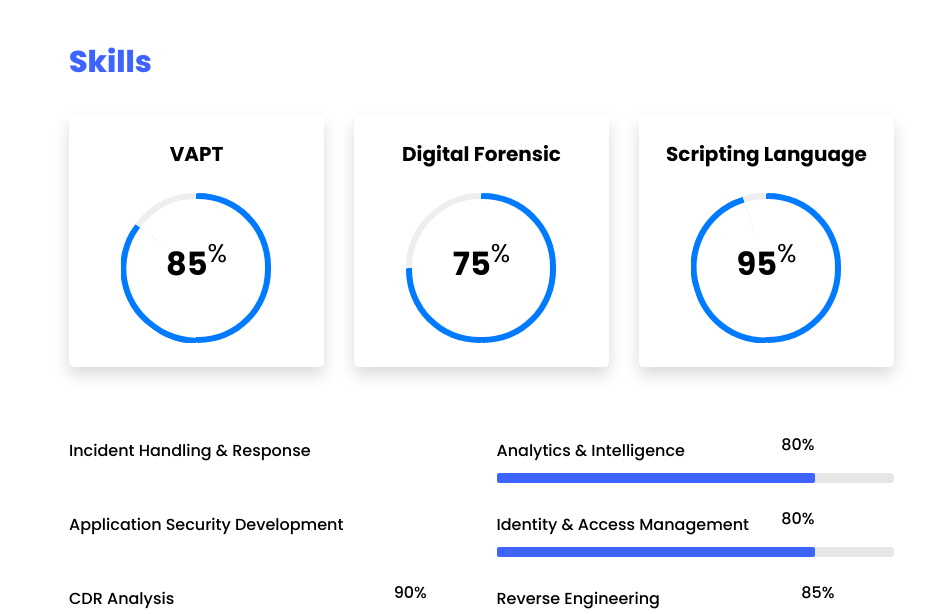
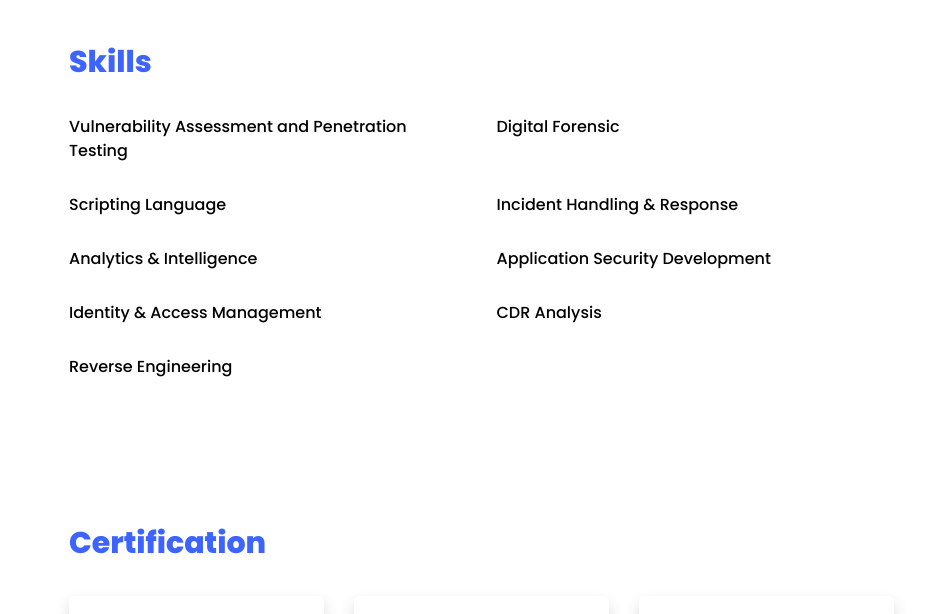
Before and after one commit to nareshkr22/nareshkr22.github.io, a plain HTML site: page index.html in a window 1280 px wide. Shown: the part 4610-5224 px from the top of the page, without its empty margins (301-1229 px from the left). Drawn offline with Linux system fonts and the light colour scheme; files whose address does not match are found by name.

Commit message:
Update index.html

```diff
--- a/index.html
+++ b/index.html
@@ -274,90 +274,25 @@
                     </div>
                     <div id="page-3" class="page three">
                         <h2 class="heading">Skills</h2>
-                        <div class="row progress-circle mb-5">
-                            <div class="col-lg-4 mb-4">
-                                <div class="bg-white rounded-lg shadow p-4">
-                                    <h2 class="h5 font-weight-bold text-center mb-4">VAPT</h2>
+                        <div class="row">
 
-                                    <!-- Progress bar 1 -->
-                                    <div class="progress mx-auto" data-value='85'>
-                                        <span class="progress-left">
-                        <span class="progress-bar border-primary"></span>
-                                        </span>
-                                        <span class="progress-right">
-                        <span class="progress-bar border-primary"></span>
-                                        </span>
-                                        <div class="progress-value w-100 h-100 rounded-circle d-flex align-items-center justify-content-center">
-                                            <div class="h2 font-weight-bold">85<sup class="small">%</sup></div>
-                                        </div>
-                                    </div>
-                                    <!-- END -->
-
-                                    <!-- Demo info
-						        <div class="row text-center mt-4">
-						          <div class="col-6 border-right">
-						            <div class="h4 font-weight-bold mb-0">28%</div><span class="small text-gray">Last week</span>
-						          </div>
-						          <div class="col-6">
-						            <div class="h4 font-weight-bold mb-0">60%</div><span class="small text-gray">Last month</span>
-						          </div>
-						        </div>
-						         END -->
+                            <div class="col-md-6 animate-box">
+                                <div class="progress-wrap ftco-animate">
+                                    <h3>Vulnerability Assessment and Penetration Testing</h3>
                                 </div>
                             </div>
 
-                            <div class="col-lg-4 mb-4">
-                                <div class="bg-white rounded-lg shadow p-4">
-                                    <h2 class="h5 font-weight-bold text-center mb-4">Digital Forensic</h2>
-
-                                    <!-- Progress bar 1 -->
-                                    <div class="progress mx-auto" data-value='75'>
-                                        <span class="progress-left">
-                        <span class="progress-bar border-primary"></span>
-                                        </span>
-                                        <span class="progress-right">
-                        <span class="progress-bar border-primary"></span>
-                                        </span>
-                                        <div class="progress-value w-100 h-100 rounded-circle d-flex align-items-center justify-content-center">
-                                            <div class="h2 font-weight-bold">75<sup class="small">%</sup></div>
-                                        </div>
-                                    </div>
-                                    <!-- END -->
-
-                                    <!-- Demo info
-						        <div class="row text-center mt-4">
-						          <div class="col-6 border-right">
-						            <div class="h4 font-weight-bold mb-0">28%</div><span class="small text-gray">Last week</span>
-						          </div>
-						          <div class="col-6">
-						            <div class="h4 font-weight-bold mb-0">60%</div><span class="small text-gray">Last month</span>
-						          </div>
-						        </div>
-						        END -->
+                            <div class="col-md-6 animate-box">
+                                <div class="progress-wrap ftco-animate">
+                                    <h3>Digital Forensic</h3>
                                 </div>
                             </div>
 
-                            <div class="col-lg-4 mb-4">
-                                <div class="bg-white rounded-lg shadow p-4">
-                                    <h2 class="h5 font-weight-bold text-center mb-4">Scripting Language</h2>
-
-                                    <!-- Progress bar 1 -->
-                                    <div class="progress mx-auto" data-value='95'>
-                                        <span class="progress-left">
-                        <span class="progress-bar border-primary"></span>
-                                        </span>
-                                        <span class="progress-right">
-                        <span class="progress-bar border-primary"></span>
-                                        </span>
-                                        <div class="progress-value w-100 h-100 rounded-circle d-flex align-items-center justify-content-center">
-                                            <div class="h2 font-weight-bold">95<sup class="small">%</sup></div>
-                                        </div>
-                                    </div>
-                                    <!-- END -->
+                            <div class="col-md-6 animate-box">
+                                <div class="progress-wrap ftco-animate">
+                                    <h3>Scripting Language</h3>
+                                </div>
                             </div>
-                            </div>
-                        </div>
-                        <div class="row">
                             <div class="col-md-6 animate-box">
                                 <div class="progress-wrap ftco-animate">
                                     <h3>Incident Handling & Response</h3>
@@ -366,47 +301,26 @@
                             <div class="col-md-6 animate-box">
                                 <div class="progress-wrap ftco-animate">
                                     <h3>Analytics & Intelligence</h3>
-                                    <div class="progress">
-                                        <div class="progress-bar color-2" role="progressbar" aria-valuenow="80" aria-valuemin="0" aria-valuemax="100" style="width:80%">
-                                            <span>80%</span>
-                                        </div>
-                                    </div>
                                 </div>
                             </div>
                             <div class="col-md-6 animate-box">
                                 <div class="progress-wrap ftco-animate">
                                     <h3>Application Security Development</h3>
-
                                 </div>
                             </div>
                             <div class="col-md-6 animate-box">
                                 <div class="progress-wrap ftco-animate">
                                     <h3>Identity & Access Management</h3>
-                                    <div class="progress">
-                                        <div class="progress-bar color-4" role="progressbar" aria-valuenow="80" aria-valuemin="0" aria-valuemax="100" style="width:80%">
-                                            <span>80%</span>
-                                        </div>
-                                    </div>
                                 </div>
                             </div>
                             <div class="col-md-6 animate-box">
                                 <div class="progress-wrap ftco-animate">
                                     <h3>CDR Analysis</h3>
-                                    <div class="progress">
-                                        <div class="progress-bar color-5" role="progressbar" aria-valuenow="90" aria-valuemin="0" aria-valuemax="100" style="width:90%">
-                                            <span>90%</span>
-                                        </div>
-                                    </div>
                                 </div>
                             </div>
                             <div class="col-md-6 animate-box">
                                 <div class="progress-wrap ftco-animate">
                                     <h3>Reverse Engineering</h3>
-                                    <div class="progress">
-                                        <div class="progress-bar color-6" role="progressbar" aria-valuenow="85" aria-valuemin="0" aria-valuemax="100" style="width:85%">
-                                            <span>85%</span>
-                                        </div>
-                                    </div>
                                 </div>
                             </div>
                         </div>
```
